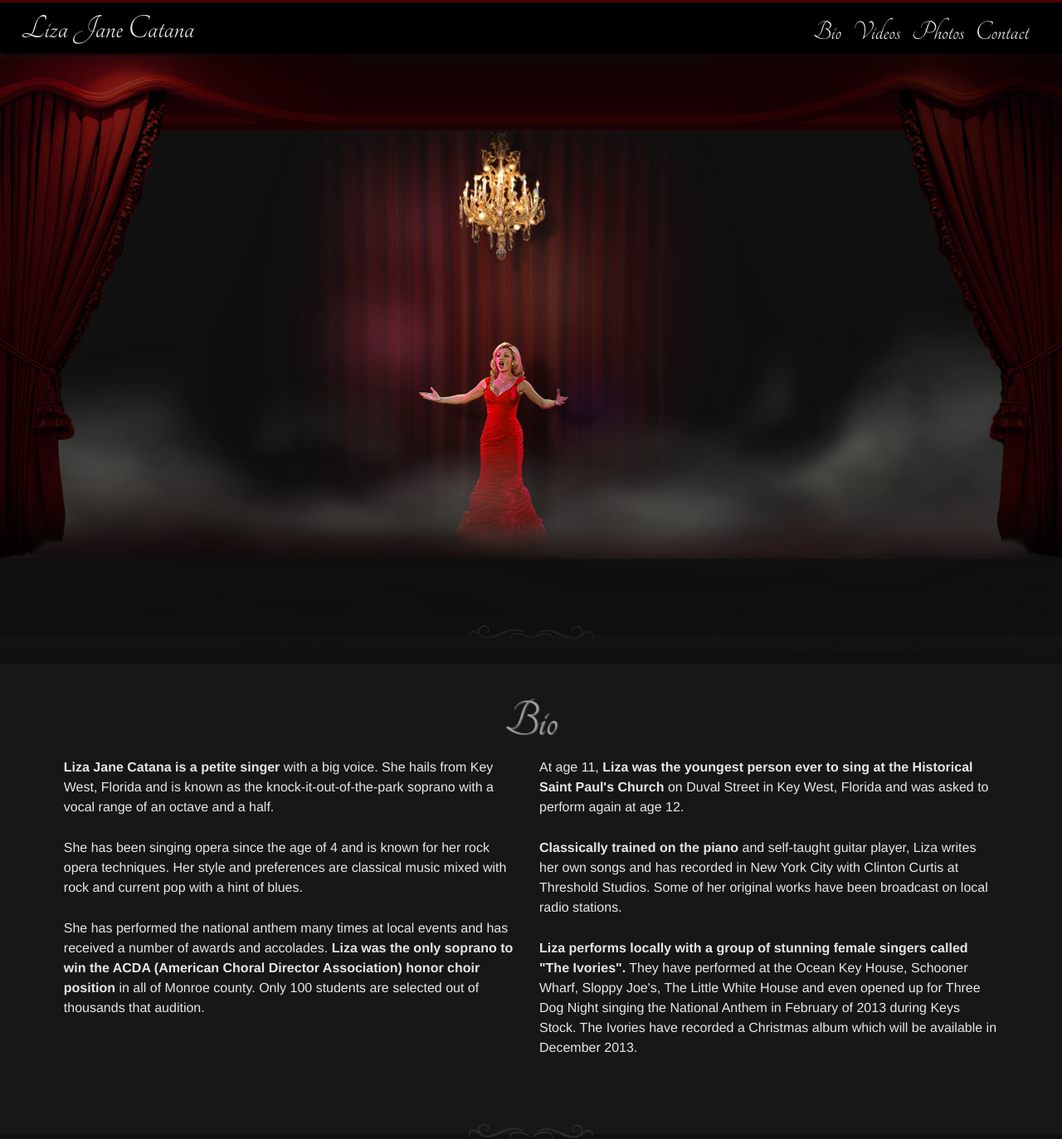
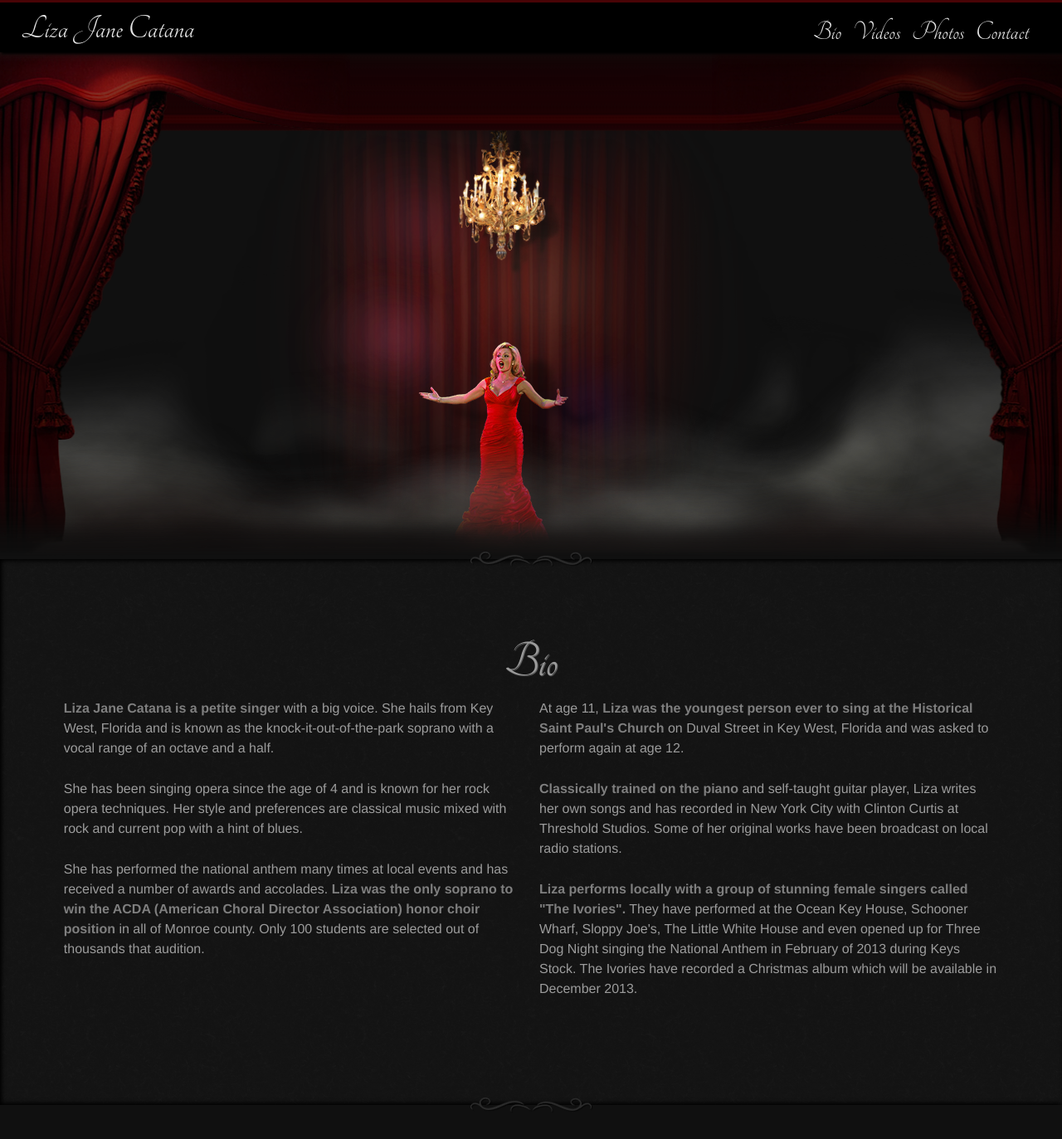
Before and after one commit to adamgedney/lizajanecatana.com, a PHP site: page / in a window 1280 px wide. Shown: the top 1373 px of the page at 83% size. Run offline with PHP 8.4, Linux system fonts and the light colour scheme; some libraries are stand-ins or nearby versions; some web fonts are replaced.

Commit message:
added page shadows, resized scene, fixed masking in scene and ornament z-index.

```diff
--- a/css/_defaults.scss
+++ b/css/_defaults.scss
@@ -45,10 +45,9 @@ font-weight: 100;
 -webkit-font-smoothing: antialiased;
 }
 
-// label{
-// 	font-size: 1.8em;
-// 	color: $mid-grey;
-// }
+p{
+	color: $light-grey;
+}
 
 input{
 -webkit-font-smoothing: antialiased;
@@ -85,11 +84,12 @@ img, iframe{
 // }
 
 .red{
-	color: $red;
+	color: $dark-red;
 }
 
 .bold{
 	font-weight: 600;
+	color: $grey;
 }
 
 .cf:before,
--- a/css/main.css
+++ b/css/main.css
@@ -69,6 +69,9 @@ p, ul, dl, label {
   font-weight: 100;
   -webkit-font-smoothing: antialiased; }
 
+p {
+  color: #9c9c9c; }
+
 input {
   -webkit-font-smoothing: antialiased; }
 
@@ -99,10 +102,11 @@ img, iframe {
   max-width: 100%; }
 
 .red {
-  color: #cd241b; }
+  color: #490406; }
 
 .bold {
-  font-weight: 600; }
+  font-weight: 600;
+  color: #7f7f7f; }
 
 .cf:before,
 .cf:after {
@@ -158,11 +162,15 @@ header {
     padding: 0; }
 
 /* ----------------Landing page scene----------------*/
+.scene-overflow {
+  position: relative; }
+
 .scene {
   height: 297px;
   position: relative;
   overflow: hidden;
-  margin-top: 36px; }
+  margin-top: 36px;
+  margin-bottom: 0; }
   .scene .scene-inner {
     width: 862px;
     top: 0; }
@@ -199,14 +207,17 @@ header {
   background: url(../images/scene/8c-curtainCenter.png) repeat; }
 
 #center-fog {
-  display: block;
   position: absolute;
   width: 100%;
-  height: 620px;
-  bottom: 0;
+  top: 0;
   left: 0;
-  right: 0;
-  z-index: 9999; }
+  right: 0; }
+  #center-fog img {
+    width: 100%;
+    position: absolute;
+    display: block;
+    top: 0;
+    height: 297px; }
 
 .chandelier {
   width: 392px;
@@ -236,10 +247,16 @@ header {
 
 /*-------------End scene---------------*/
 .page {
-  padding: 2% 0; }
+  padding: 2% 0;
+  -webkit-box-shadow: -2px -2px 5px black;
+  -moz-box-shadow: -2px -2px 5px black;
+  box-shadow: -2px -2px 5px black; }
 
 .page:nth-child(odd) {
-  background: #171717; }
+  background: url(/images/zwartevilt.png) #171717;
+  -webkit-box-shadow: inset 2px 2px 5px black;
+  -moz-box-shadow: inset 2px 2px 5px black;
+  box-shadow: inset 2px 2px 5px black; }
 
 .page-inner {
   padding: 0 6%; }
@@ -249,7 +266,9 @@ header {
   width: 150px;
   max-height: 19px;
   margin: -18px auto 18px;
-  text-align: center; }
+  text-align: center;
+  position: relative;
+  z-index: 99999; }
 
 h2 {
   font-size: 6.3em;
@@ -390,6 +409,11 @@ footer {
   .scene {
     height: 590px; }
 
+  #center-fog {
+    height: 620px; }
+    #center-fog img {
+      height: 620px; }
+
   .ornament {
     margin: -27px auto 18px; }
 
@@ -507,14 +531,15 @@ footer {
     display: block; }
 
   .page {
-    padding-top: 72px;
-    padding-bottom: 72px; }
+    padding-top: 108px;
+    padding-bottom: 108px; }
 
   .landing.page {
-    padding-top: 18px; }
+    padding-top: 18px;
+    padding-bottom: 0; }
 
   .ornament {
-    margin: -84px auto 18px; }
+    margin: -117px auto 90px; }
 
   .bio .two-col {
     -moz-column-count: 2;
--- a/css/main.scss
+++ b/css/main.scss
@@ -96,11 +96,16 @@ header{
 // 	margin-bottom: 36px;
 // }
 
+.scene-overflow{
+	position: relative;
+}
+
 .scene{
 	height: 297px;
 	position: relative;
 	overflow: hidden;
 	margin-top: 36px;
+	margin-bottom: 0;
 
 	.scene-inner{
 		width: 862px;
@@ -148,14 +153,20 @@ header{
 }
 
 #center-fog{
-	display: block;
 	position: absolute;
 	width: 100%;
-	height: 620px;
-	bottom: 0;
+	top: 0;
 	left: 0;
 	right: 0;
-	z-index: 9999;
+	// z-index: 100000;
+
+	img{
+		width: 100%;
+		position: absolute;
+		display: block;
+		top: 0;
+		height: 297px;
+	}
 }
 
 .chandelier{
@@ -197,10 +208,17 @@ header{
 .page{
 	// border-bottom: 1px solid $dark-grey;
 	padding: 2% 0;
+
+	-webkit-box-shadow: -2px -2px 5px $rich-black;
+	   -moz-box-shadow: -2px -2px 5px $rich-black;
+			box-shadow: -2px -2px 5px $rich-black;
 }
 
 .page:nth-child(odd){
-	background: $bg-grey;
+	background: url(/images/zwartevilt.png) $bg-grey;
+	-webkit-box-shadow: inset 2px 2px 5px $rich-black;
+	   -moz-box-shadow: inset 2px 2px 5px $rich-black;
+			box-shadow: inset 2px 2px 5px $rich-black;
 }
 
 .page-inner{
@@ -214,6 +232,8 @@ header{
 	max-height: 19px;
 	margin: -18px auto 18px;
 	text-align: center;
+	position: relative;
+	z-index: 99999;
 }
 
 h2{
@@ -445,6 +465,14 @@ and (min-width : 750px) {
 	height: 590px;
 }
 
+#center-fog{
+	height: 620px;
+
+	img{
+		height: 620px;
+	}
+}
+
 .ornament{
 	margin: -27px auto 18px;
 }
@@ -649,16 +677,17 @@ and (min-width : 837px) {
 }
 
 .page{
-	padding-top: 72px;
-	padding-bottom: 72px;
+	padding-top: 108px;
+	padding-bottom: 108px;
 }
 
 .landing.page{
 	padding-top: 18px;
+	padding-bottom: 0;
 }
 
 .ornament{
-	margin: -84px auto 18px;
+	margin: -117px auto 90px;
 }
 
 .bio{
--- a/index.php
+++ b/index.php
@@ -96,7 +96,10 @@
 
 							</ul><!-- /.scene-->
 
-							<img id="center-fog" src="images/scene/11-outerBlack.png" alt="scene layer"/>
+							<div id="center-fog">
+								<img src="images/scene/11-outerBlack.png" alt="scene layer"/>
+							</div><!-- /#center-fog-->
+
 						</div><!-- /.scene-overflow-->
 					</div><!-- /.page-inner-->
 				</div><!-- /.page-->
```
Also changed, not shown: images/ornament.png, images/zwartevilt.png (added).
